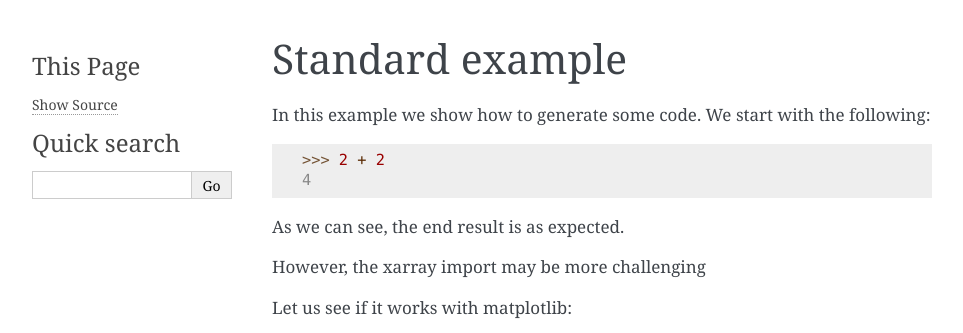
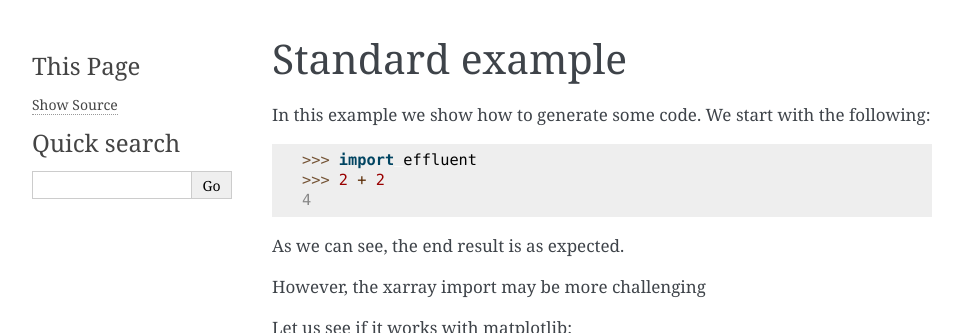
Before and after one commit to pnsaevik/effluent, a Sphinx documentation site: the page built from docs/source/ex_standard.rst, in a window 1280 px wide, cut to the strip 0-333 px from the top of the page. Shown: the whole strip, without its empty margins (148-1111 px from the left). Built offline with Sphinx 7.4.7, drawn with Linux system fonts in a browser that asks for light colours.

Commit message:
Add effluent doctest

```diff
--- a/docs/source/ex_standard.rst
+++ b/docs/source/ex_standard.rst
@@ -6,6 +6,7 @@ In this example we show how to generate some code. We start with the following:
 
 .. doctest::
 
+    >>> import effluent
     >>> 2 + 2
     4
 
@@ -18,10 +19,11 @@ Let us see if it works with matplotlib:
 .. plot::
     :include-source:
 
+    import effluent
     import matplotlib.pyplot as plt
     import numpy as np
     x = np.random.randn(1000)
     plt.hist( x, 20)
     plt.grid()
-    plt.title(r'Normal: $\mu=%.2f, \sigma=%.2f$'%(x.mean(), x.std()))
+    plt.title(f'Version: {effluent.__version__}')
     plt.show()
```
